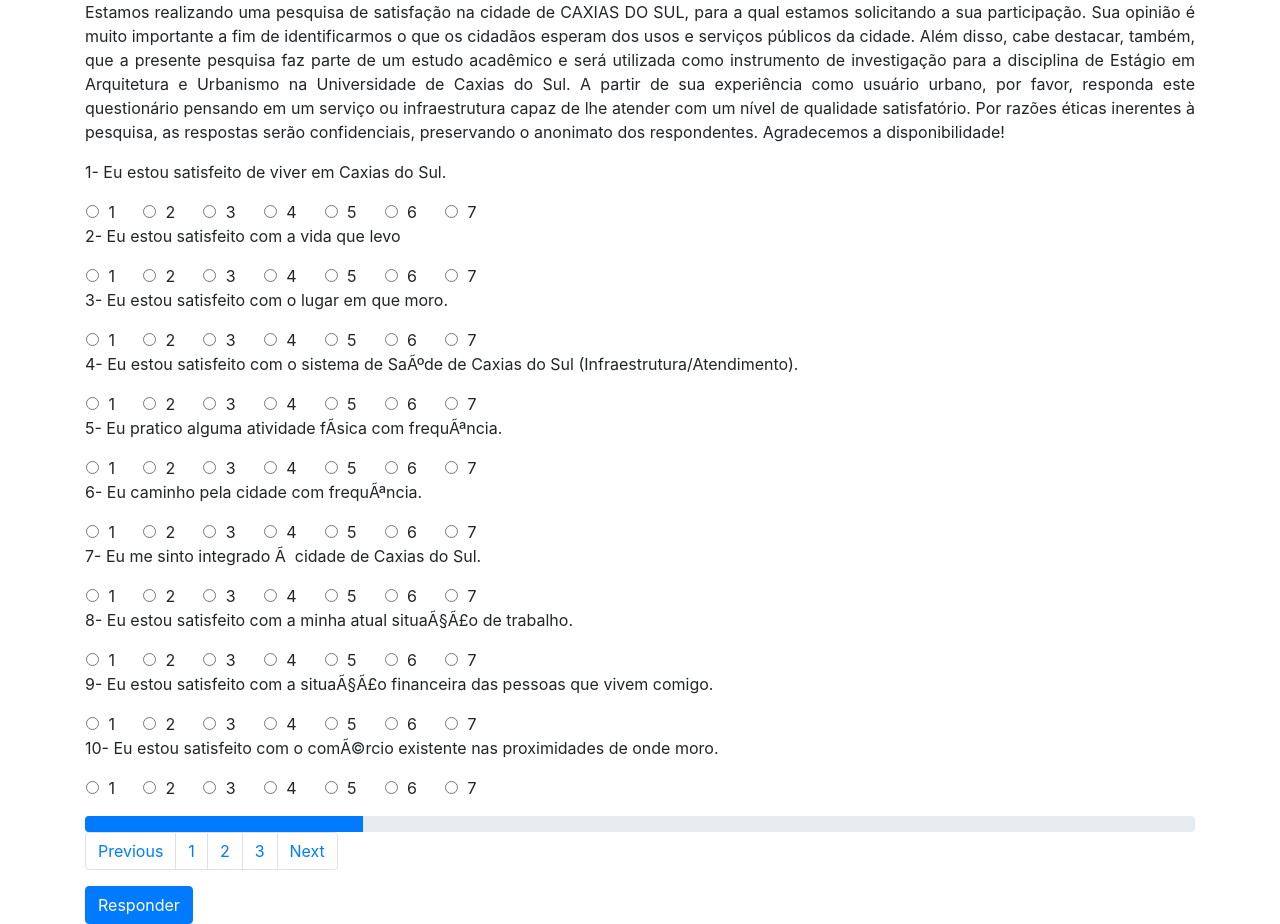
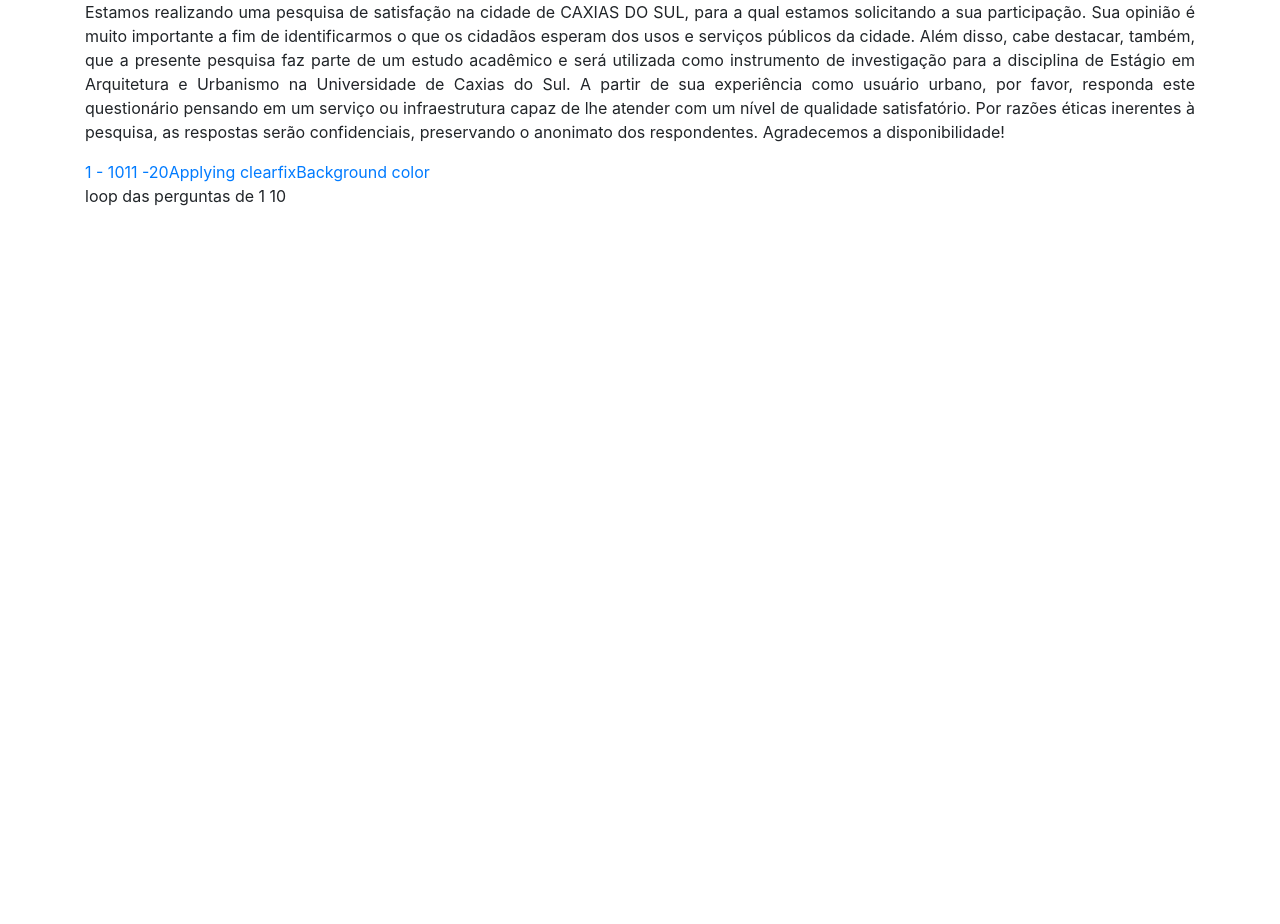
Before and after one commit to Douglas2803/Projeto-Laborat-rio-de-Software, a PHP site: page /questionario1.php in a window 1280 px wide. Shown: the part 50-974 px from the top of the page. After the commit the page ends 256 px from the top, so only its background shows below. Run offline with PHP 8.4, Linux system fonts and the light colour scheme; data comes from the database, SQL or seed files in the repository; some libraries are stand-ins or nearby versions.

Commit message:
Add files via upload

```diff
--- a/questionario1.php
+++ b/questionario1.php
@@ -34,81 +34,34 @@ $rotinas = new rotinas();
     </div>
 
     <div class="row">
-        <div class="container">
-        <?php
-        $perguntas=$rotinas->selecionar_where("perguntas","*","id_questionario",1);
+    <div id="exTab1" class="container">
+<ul  class="nav nav-pills">
+			<li class="active">
+        <a  href="#1a" data-toggle="tab">1 - 10</a>
+			</li>
+			<li><a href="#2a" data-toggle="tab">11 -20</a>
+			</li>
+			<li><a href="#3a" data-toggle="tab">Applying clearfix</a>
+			</li>
+  		<li><a href="#4a" data-toggle="tab">Background color</a>
+			</li>
+		</ul>
 
-        ?>
-            <form method="POST" action="gravar_questionario.php">
-            <div class="form-group">
-                <?php
-                while($linha = mysql_fetch_assoc($perguntas)){
-                    $id_pergunta = $linha['id_pergunta'];
-                ?>
-                <p><?php echo utf8_encode($linha['pergunta']); ?> </p>
-                <div class="row">
-                    <?php
-                        $alternativas=$rotinas->selecionar("alternativas","*","","");
-
-                        while($linha1 = mysql_fetch_assoc($alternativas)){
-                         $id_alternativa = $linha1['id_alternativas'] ;
-
-                    ?>
-                        <div class="form-check-inline ml-3">
-                            <p class="form-check-label">
-                                <input type="radio" class="form-check-input" name="alternativa-<?php echo $id_pergunta; ?>"
-                                id="alternativa-<?php echo $id_pergunta; ?>-<?php echo $id_alternativa?>"  />
-                                <?php echo $linha1['descricao']; ?>
-                            </p>
-                        </div>
-
-                        <script>
-                            $(document).ready(function () {
-                                var perguntas = [];
-                                // var alternativas = [];
-                                $('#alternativa-<?php echo $id_pergunta; ?>-<?php echo $id_alternativa?>').change(function() {
-                                    var currentId = $(this).attr('id');
-                                    var result = currentId.split('-');
-                                    var pergunta = result[1];
-                                    var alternativa = result[2];
-
-                                    perguntas.push({ Pergunta: pergunta });
-
-                                     // alert(perguntas[0]);
-                                    // for(let i = 0; i < perguntas.length; i++){
-                                    //     console.log(perguntas[i]);
-                                    // }
-                                    // alternativas.push({ Alternativa: alternativa });
-                                    // alternativas.forEach(item => alert(item))
-                                });
-
-                             });
-                        </script>
-                    <?php
-                    } // fecha alternativas
-
-                    ?>
-
-                </div>
-                <?php
-                } //fecha perguntas
-                ?>
-            </div>
-            <div class="progress">
-            <div class="progress-bar" role="progressbar" style="width: 25%" aria-valuenow="25" aria-valuemin="0" aria-valuemax="100"></div>
-            </div>
-            <nav aria-label="Page navigation example">
-                <ul class="pagination">
-                    <li class="page-item"><a class="page-link" href="#">Previous</a></li>
-                    <li class="page-item"><a class="page-link" href="#">1</a></li>
-                    <li class="page-item"><a class="page-link" href="#">2</a></li>
-                    <li class="page-item"><a class="page-link" href="#">3</a></li>
-                    <li class="page-item"><a class="page-link" href="#">Next</a></li>
-                </ul>
-            </nav>
-            <button type="submit" class="btn btn-primary">Responder</button>
-           </form>
-        </div>
+			<div class="tab-content clearfix">
+			  <div class="tab-pane active" id="1a">
+          loop das perguntas de 1 10
+				</div>
+				<div class="tab-pane" id="2a">
+        loop das perguntas de 11 a 20
+				</div>
+        <div class="tab-pane" id="3a">
+          <h3>We applied clearfix to the tab-content to rid of the gap between the tab and the content</h3>
+				</div>
+          <div class="tab-pane" id="4a">
+          <h3>We use css to change the background color of the content to be equal to the tab</h3>
+				</div>
+			</div>
+  </div>
     </div>
 
 </body>
```
Also changed, not shown: gravar_questionario.php (+31 -1 lines), questionario1 copy.php (added, +120 -0 lines).
